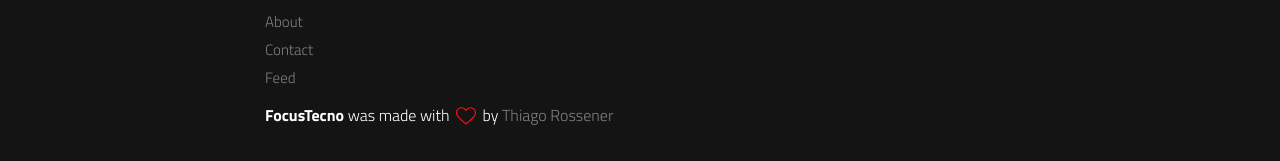
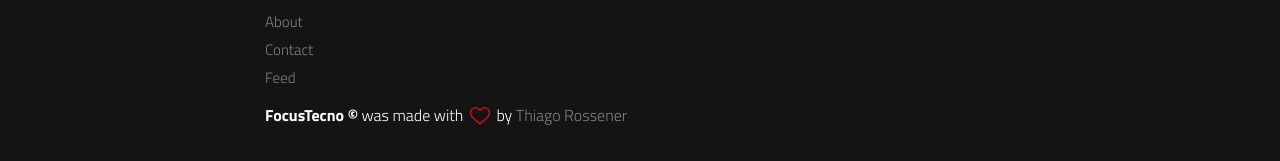
Before and after one commit to Focustecno/incredible-parsley, a Jekyll site: the page built from index.html, in a window 1280 px wide and 900 px high, scrolled down 2774 px. Shown: the part 736-897 px from the top of the window. Built offline with Jekyll 4.4.1, drawn with Linux system fonts in a browser that asks for light colours; a script that is not in the unit is left out.

Commit message:
footer.html: changed

```diff
--- a/_includes/footer.html
+++ b/_includes/footer.html
@@ -35,7 +35,7 @@
     {% include links.html %}
 
     <p>
-      <span>FocusTecno</span> was made with <svg class="love"><use xlink:href="#icon-heart"></use></svg> by <a href="https://rossener.com" target="_blank" class="creator">Thiago Rossener</a>
+      <span>FocusTecno ©</span> was made with <svg class="love"><use xlink:href="#icon-heart"></use></svg> by <a href="https://rossener.com" target="_blank" class="creator">Thiago Rossener</a>
     </p>
 </footer>
 
```
